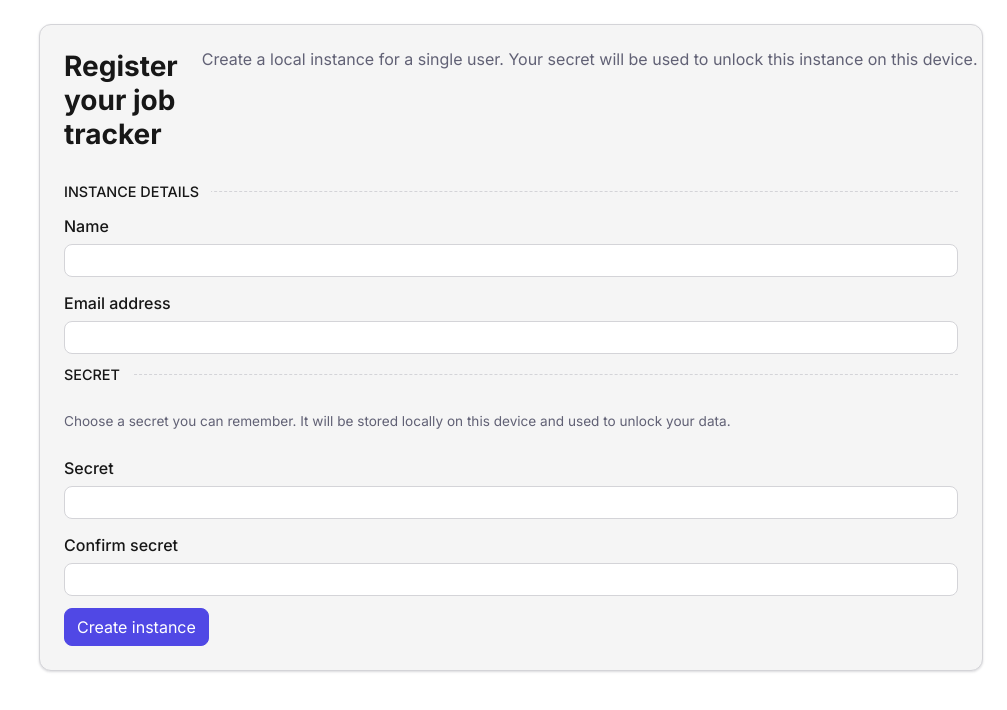
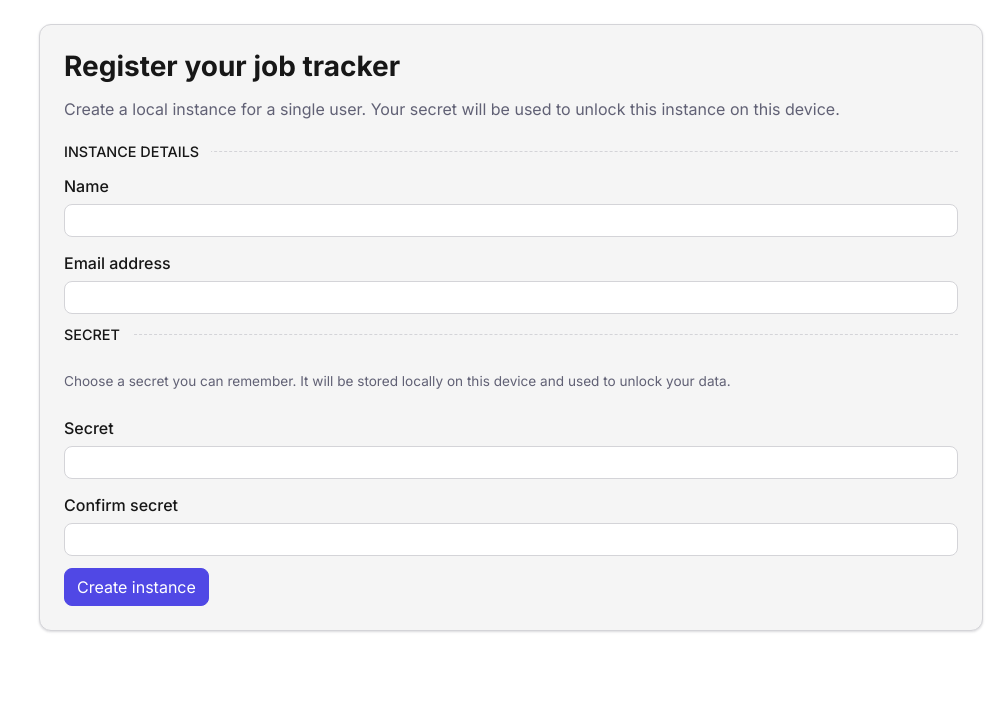
Before and after one commit to neilmerton/job-tracker, a Next.js app: page /register in a window 1280 px wide. Shown: the top 710 px of the page, without its empty margins (273-1280 px from the left). Built offline with nearby package versions, Linux system fonts and the light colour scheme.

Commit message:
style: fix register header

```diff
--- a/app/(public)/register/RegisterForm.tsx
+++ b/app/(public)/register/RegisterForm.tsx
@@ -59,9 +59,15 @@ export default function RegisterForm(): JSX.Element {
     }
   };
 
+  const pageHeaderStyle = {
+    display: "flex",
+    flexDirection: "column",
+    gap: "0.5rem",
+  } as const;
+
   return (
     <section aria-labelledby="register-title" className="card">
-      <header className="page-header">
+      <header className="page-header" style={pageHeaderStyle}>
         <h1 id="register-title" className="page-header__title">
           Register your job tracker
         </h1>
```
